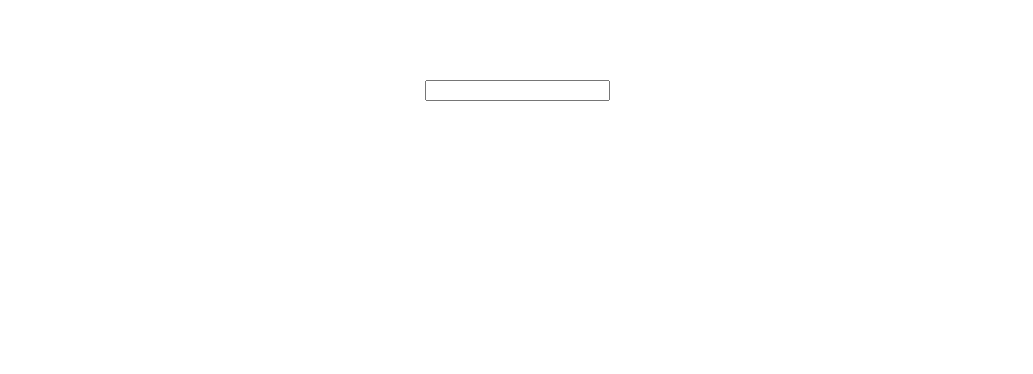
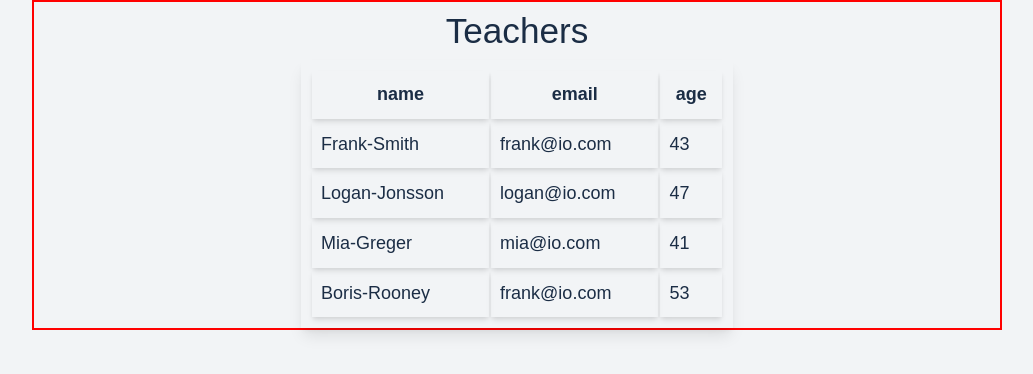
Before and after one commit to masiucd/go_auth_api, a website built with webpack: page dist/index.html in a window 1280 px wide. Shown: the whole page, without its empty margins (123-1156 px from the left). Built offline with nearby package versions, Linux system fonts and the light colour scheme.

Commit message:
Render teachers

```diff
--- a/src/index.ts
+++ b/src/index.ts
@@ -1,34 +1,10 @@
-import { Observer } from "./patterns/observers"
+import { App } from "./patterns/mvc2.0/controllers/app"
+import { TeacherController } from "./patterns/mvc2.0/controllers/teacher"
 ;(() => {
   const createElement = (tag: string, className: string): HTMLElement => {
     const element = document.createElement(tag)
     element.classList.add(className)
     return element
   }
-
-  const wrapper = createElement("div", "wrapper")
-
-  const input = createElement("input", "js-input") as HTMLInputElement
-  input.type = "text"
-
-  const p1 = createElement("p", "p1")
-  const p2 = createElement("p", "p2")
-  const p3 = createElement("p", "p3")
-
-  const updateP1 = (text: string) => (p1.textContent = text)
-  const updateP2 = (text: string) => (p2.textContent = text)
-  const updateP3 = (text: string) => (p3.textContent = text)
-
-  const headingsObserver = new Observer()
-
-  headingsObserver.subscribe(updateP1)
-  headingsObserver.subscribe(updateP2)
-  headingsObserver.subscribe(updateP3)
-
-  input.addEventListener("keyup", (e: any) => {
-    headingsObserver.fire(e.target.value)
-  })
-
-  wrapper.append(input, p1, p2, p3)
-  document.getElementById("root")?.appendChild(wrapper)
+  new App(new TeacherController(document.getElementById("teacher") as HTMLDivElement)).render()
 })()
--- /dev/null
+++ b/src/observer-ex.ts
@@ -0,0 +1,34 @@
+import { Observer } from "./patterns/observers"
+;(() => {
+  const createElement = (tag: string, className: string): HTMLElement => {
+    const element = document.createElement(tag)
+    element.classList.add(className)
+    return element
+  }
+
+  const wrapper = createElement("div", "wrapper")
+
+  const input = createElement("input", "js-input") as HTMLInputElement
+  input.type = "text"
+
+  const p1 = createElement("p", "p1")
+  const p2 = createElement("p", "p2")
+  const p3 = createElement("p", "p3")
+
+  const updateP1 = (text: string) => (p1.textContent = text)
+  const updateP2 = (text: string) => (p2.textContent = text)
+  const updateP3 = (text: string) => (p3.textContent = text)
+
+  const headingsObserver = new Observer()
+
+  headingsObserver.subscribe(updateP1)
+  headingsObserver.subscribe(updateP2)
+  headingsObserver.subscribe(updateP3)
+
+  input.addEventListener("keyup", (e: any) => {
+    headingsObserver.fire(e.target.value)
+  })
+
+  wrapper.append(input, p1, p2, p3)
+  document.getElementById("root")?.appendChild(wrapper)
+})()
--- /dev/null
+++ b/src/patterns/mvc2.0/controllers/app.ts
@@ -0,0 +1,12 @@
+import { TeacherController } from "./teacher"
+
+export class App {
+  teacher: TeacherController
+  constructor(teacher: TeacherController) {
+    this.teacher = teacher
+  }
+
+  render(): void {
+    this.teacher.init()
+  }
+}
--- /dev/null
+++ b/src/patterns/mvc2.0/controllers/teacher.ts
@@ -0,0 +1,19 @@
+import { ListView } from "../views/list-view"
+import { loadTeachers } from "../models/teacher"
+
+export class TeacherController {
+  parentElement: HTMLDivElement
+  teachersView: ListView
+  constructor(parentElement: HTMLDivElement) {
+    this.parentElement = parentElement
+    this.teachersView = new ListView(this.parentElement, loadTeachers(), "Teachers", [
+      "name",
+      "email",
+      "age",
+    ])
+  }
+
+  init(): void {
+    this.teachersView.init()
+  }
+}
--- a/src/patterns/mvc2.0/types.ts
+++ b/src/patterns/mvc2.0/types.ts
@@ -1,5 +1,9 @@
 export type Subject = "Math" | "English" | "Swedish" | "History"
 
 export interface TeacherStudentConstruct {
-  displayInfo: () => Record<string, string>
+  displayInfo: () => DisplayInfo
 }
+
+interface DisplayInfo {
+  [key: string]: string
+}
--- a/src/patterns/mvc2.0/views/list-view.ts
+++ b/src/patterns/mvc2.0/views/list-view.ts
@@ -1,23 +1,51 @@
 import { Teacher } from "../models/teacher"
 
-class ListView {
-  rootElement: HTMLDivElement
+export class ListView {
+  parentElement: HTMLDivElement
   dataList: Teacher[]
   title: string
   subTitles: string[]
   constructor(
-    rootElement: HTMLDivElement,
+    parentElement: HTMLDivElement,
     dataList: Teacher[],
     title: string,
     subTitles: string[],
   ) {
-    this.rootElement = rootElement
+    this.parentElement = parentElement
     this.dataList = dataList
     this.title = title
     this.subTitles = subTitles
   }
 
-  render(): void {}
+  private render(): void {
+    const html = `
+    <div class="table-wrapper wrapper-${this.title}">
+    <table>
+        <caption>${this.title}</caption>
+        <thead>
+          ${this.subTitles.map(t => `<th>${t}</th>`).join("")}
+        </thead>
+        <tbody>
+          ${this.dataList
+            .map(data => {
+              const displayInfo = data.displayInfo() as { [key: string]: string }
+              return `
+                <tr>
+                ${Object.keys(displayInfo)
+                  .map(key => `<td>${displayInfo[key]}</td>`)
+                  .join("")}
+                </tr>
+          `
+            })
+            .join("")}
+        </tbody>
+      </table>
+    </div>
+    `
+    this.parentElement.insertAdjacentHTML("beforebegin", html)
+  }
 
-  init() {}
+  init(): void {
+    this.render()
+  }
 }
```
Also changed, not shown: dist/bundle.js, dist/index.css (added), dist/index.html, dist/style.css.
